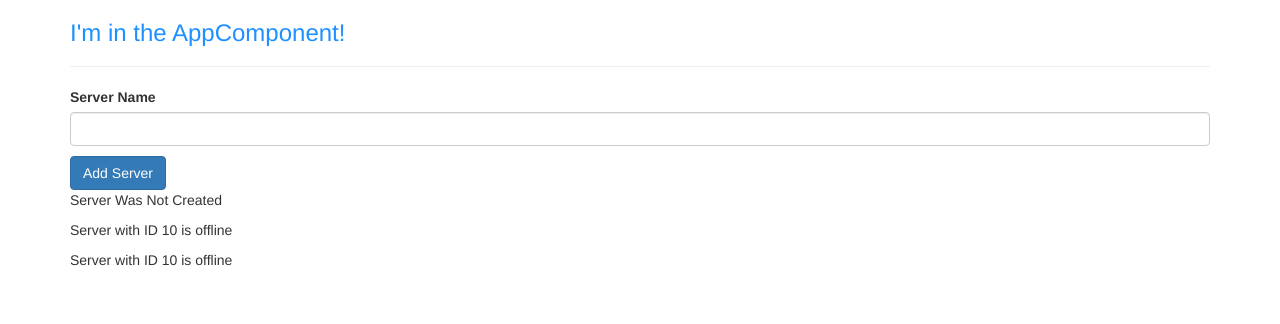
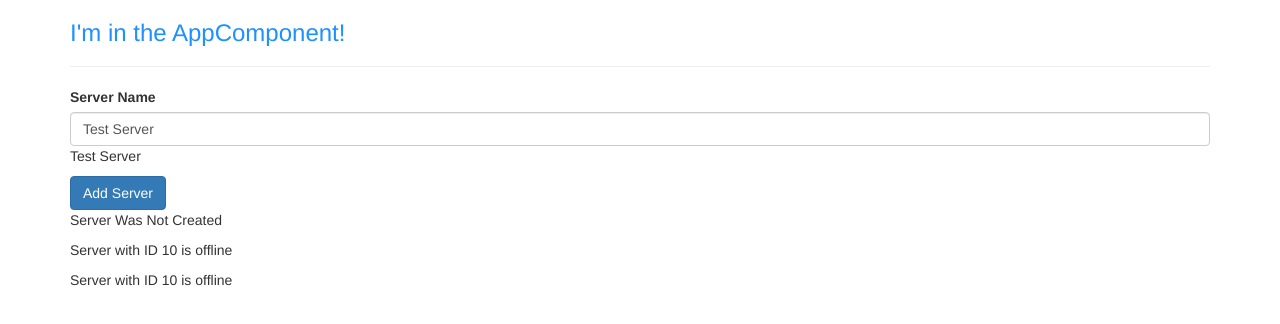
Before and after one commit to abhi-1995/Angular-Course-Tutorial, an Angular app in the folder angular-basics/: page / in a window 1280 px wide. Shown: the top 324 px of the page. Built offline with nearby package versions, Linux system fonts and the light colour scheme.

Commit message:
Two way data binding

```diff
--- a/angular-basics/src/app/servers/servers.component.html
+++ b/angular-basics/src/app/servers/servers.component.html
@@ -1,7 +1,14 @@
 <label>Server Name</label>
-<input type="text"
-        class="form-control"
-        (input)="onUpdateServerName($event)">
+<!--<input type="text"-->
+<!--        class="form-control"-->
+<!--        (input)="onUpdateServerName($event)">-->
+
+<input
+  type="text"
+  class="form-control"
+  [(ngModel)]="serverName"
+>
+
 <p>{{ serverName }}</p>
 <button
   class="btn btn-primary"
--- a/angular-basics/src/app/servers/servers.component.ts
+++ b/angular-basics/src/app/servers/servers.component.ts
@@ -9,7 +9,7 @@
 
   allowNewServer: boolean = false;
   serverCreationStatus = 'Server Was Not Created';
-  serverName = '';
+  serverName = 'Test Server';
   constructor() {
     setTimeout(() => {
       this.allowNewServer = true;
```
